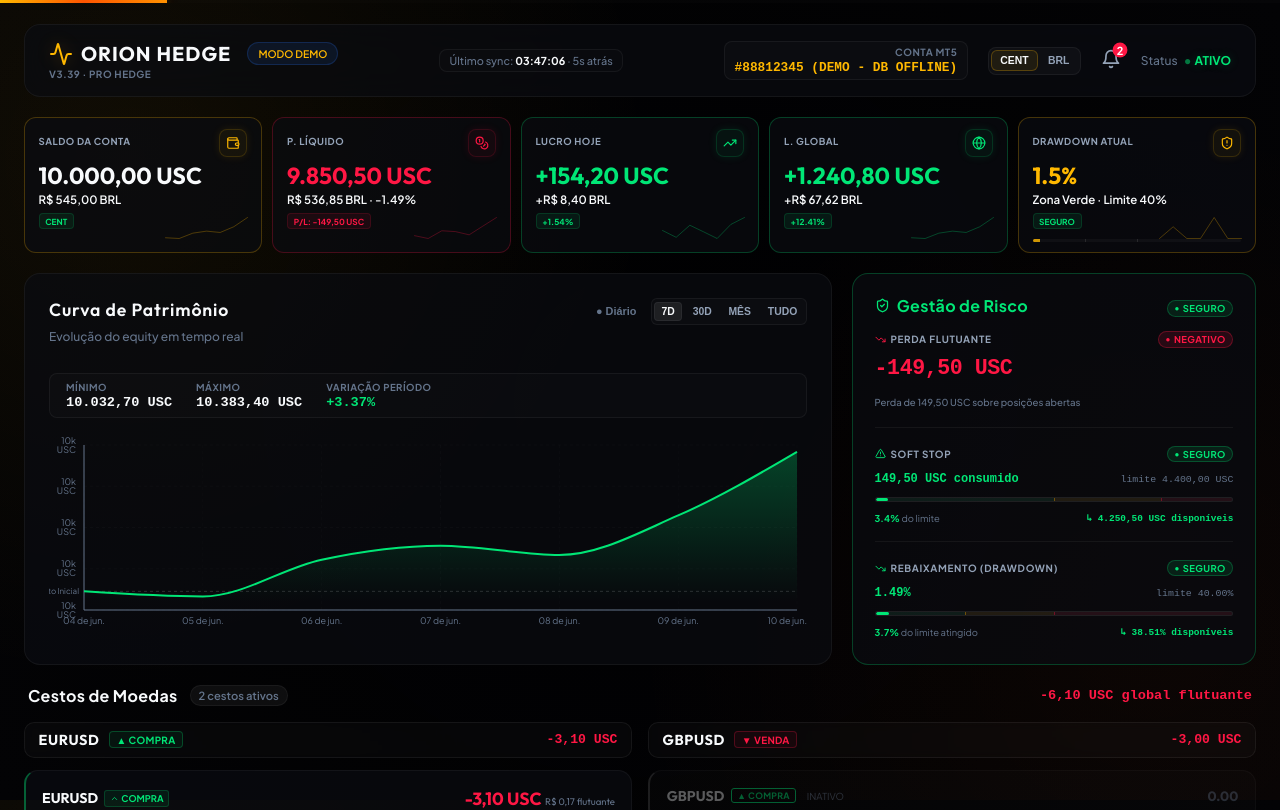
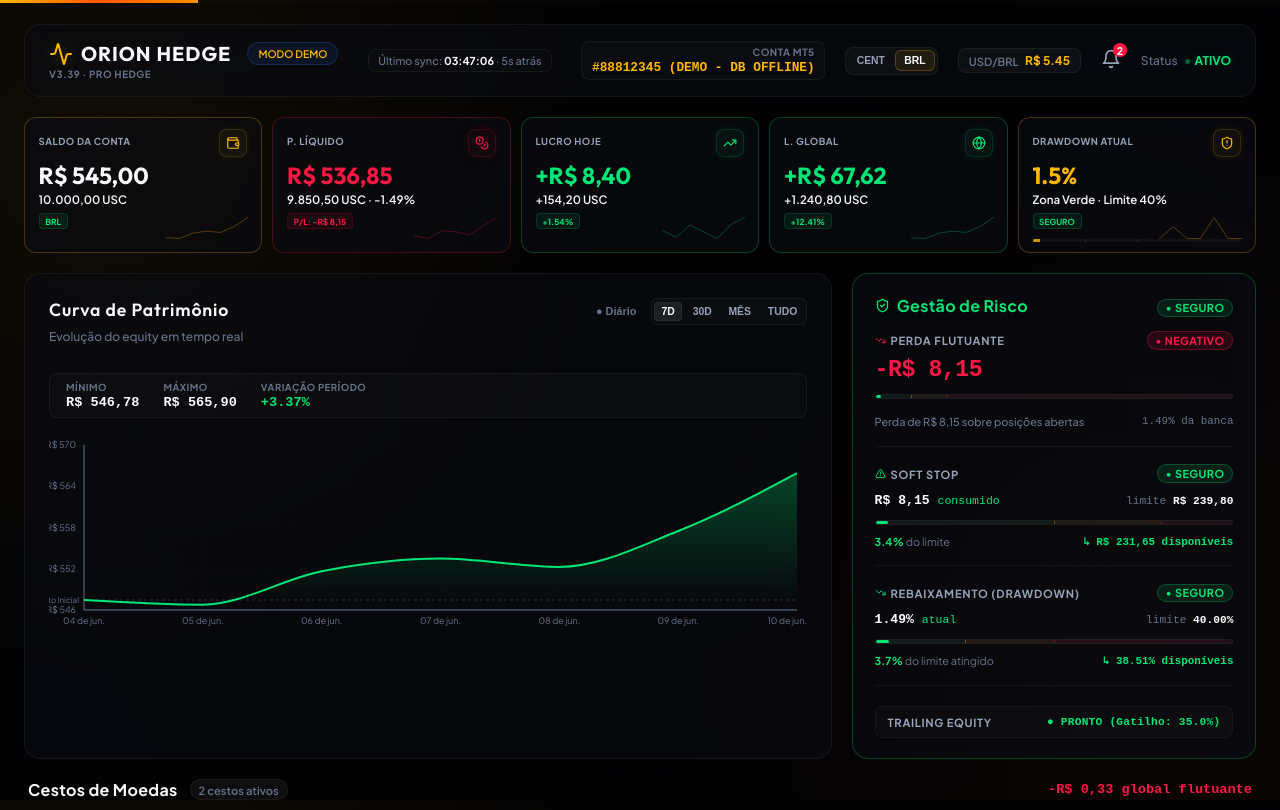
Before and after one commit to tonyrogeness-web/Oriontech, a Next.js app: page / in a window 1280 px wide. Shown: the top 810 px of the page. Built offline with nearby package versions, Linux system fonts and the light colour scheme; no server answers; the database is empty.

Commit message:
feat: phase 8 - trailing equity panel, floating loss bar vs balance, white contrasts, default BRL, font scaling

```diff
--- a/src/app/api/dashboard/data/route.ts
+++ b/src/app/api/dashboard/data/route.ts
@@ -18,6 +18,10 @@
     newsActive: false,
     newsFrozen: false,
     newsName: "",
+    trailingActive: false,
+    trailingPeak: 0.0,
+    ddReached10: false,
+    ddReached20: false,
   };
 
   const mockTrades = [
--- a/src/app/api/mt5/update/route.ts
+++ b/src/app/api/mt5/update/route.ts
@@ -27,6 +27,10 @@
       newsActive = false,
       newsFrozen = false,
       newsName = "",
+      trailingActive = false,
+      trailingPeak = 0,
+      ddReached10 = false,
+      ddReached20 = false,
     } = payload;
 
     // 1. Verify token
@@ -105,6 +109,10 @@
         newsActive: Boolean(newsActive),
         newsFrozen: Boolean(newsFrozen),
         newsName: String(newsName || ""),
+        trailingActive: Boolean(trailingActive),
+        trailingPeak: parseFloat(trailingPeak || 0),
+        ddReached10: Boolean(ddReached10),
+        ddReached20: Boolean(ddReached20),
       },
       create: {
         account: String(account),
@@ -118,6 +126,10 @@
         newsActive: Boolean(newsActive),
         newsFrozen: Boolean(newsFrozen),
         newsName: String(newsName || ""),
+        trailingActive: Boolean(trailingActive),
+        trailingPeak: parseFloat(trailingPeak || 0),
+        ddReached10: Boolean(ddReached10),
+        ddReached20: Boolean(ddReached20),
       },
     });
 
--- a/src/app/page.tsx
+++ b/src/app/page.tsx
@@ -16,7 +16,7 @@
   const [error, setError] = useState<string | null>(null);
   const [refreshTrigger, setRefreshTrigger] = useState(0);
   const [brlRate, setBrlRate] = useState(5.45);
-  const [currencyMode, setCurrencyMode] = useState<"CENT" | "BRL">("CENT");
+  const [currencyMode, setCurrencyMode] = useState<"CENT" | "BRL">("BRL");
 
   // Visual polling timer state
   const [syncProgress, setSyncProgress] = useState(0);
@@ -299,6 +299,10 @@
             currencyMode={currencyMode}
             brlRate={brlRate}
             history={history}
+            trailingActive={activeAccount.trailingActive}
+            trailingPeak={activeAccount.trailingPeak}
+            ddReached10={activeAccount.ddReached10}
+            ddReached20={activeAccount.ddReached20}
           />
 
 
--- a/src/components/RiskManagement.tsx
+++ b/src/components/RiskManagement.tsx
@@ -19,6 +19,10 @@
   currencyMode?: "CENT" | "BRL";
   brlRate?: number;
   history?: PerformancePoint[];
+  trailingActive?: boolean;
+  trailingPeak?: number;
+  ddReached10?: boolean;
+  ddReached20?: boolean;
 }
 
 /* ── Mini Sparkline SVG ─────────────────────────────────────────── */
@@ -91,11 +95,11 @@
       display: "inline-flex", alignItems: "center", gap: "0.2rem",
       background: bgMap[label] ?? "rgba(255,255,255,0.07)",
       border: `1px solid ${bdMap[label] ?? "rgba(255,255,255,0.12)"}`,
-      color, fontSize: "0.59rem", fontWeight: 800,
-      padding: "0.08rem 0.42rem", borderRadius: "20px",
+      color, fontSize: "0.68rem", fontWeight: 800,
+      padding: "0.1rem 0.5rem", borderRadius: "20px",
       letterSpacing: "0.04em", textTransform: "uppercase", whiteSpace: "nowrap", flexShrink: 0,
     }}>
-      <span style={{ fontSize: "0.5rem" }}>●</span> {label}
+      <span style={{ fontSize: "0.55rem" }}>●</span> {label}
     </span>
   );
 }
@@ -115,6 +119,10 @@
   currencyMode = "CENT",
   brlRate = 5.45,
   history = [],
+  trailingActive = false,
+  trailingPeak = 0,
+  ddReached10 = false,
+  ddReached20 = false,
 }: RiskManagementProps) {
 
   /* ── Formatter ────────────────────────────────────────────────── */
@@ -139,10 +147,15 @@
   const plIcon       = plIsPositive ? TrendingUp : TrendingDown;
   const PlIcon       = plIcon;
 
+  const plLoss       = Math.max(0, -floatingPl);
+  // Floating loss percentage relative to total balance
+  const plBalancePct = (floatingPl < 0 && balance > 0) ? clamp(plLoss, balance) : 0;
+  // Dynamic color for the floating loss bar based on the drawdown level (10% Amber, 20% Red)
+  const plBarColor   = plBalancePct >= 20 ? "var(--neon-red)" : plBalancePct >= 10 ? "var(--neon-gold)" : "var(--neon-green)";
+
   /* ═══════════════════════════════════════════════════════════════
      2. SOFT STOP — % do limite consumido
   ═══════════════════════════════════════════════════════════════ */
-  const plLoss       = Math.max(0, -floatingPl);
   const ssBarPct     = floatingPl < 0 ? clamp(plLoss, softStopLimit) : 0;
   const ssColor      = ssBarPct >= 80 ? "var(--neon-red)" : ssBarPct >= 50 ? "var(--neon-gold)" : "var(--neon-green)";
   const ssStatus     = ssBarPct >= 80 ? "CRÍTICO" : ssBarPct >= 50 ? "ALERTA" : "SEGURO";
@@ -155,6 +168,15 @@
   const ddColor      = maxDrawdown >= 20 ? "var(--neon-red)" : maxDrawdown >= 10 ? "var(--neon-gold)" : "var(--neon-green)";
   const ddStatus     = maxDrawdown >= 20 ? "CRÍTICO" : maxDrawdown >= 10 ? "ALERTA" : "SEGURO";
   const ddHeadroom   = Math.max(0, 40 - maxDrawdown);
+
+  /* ═══════════════════════════════════════════════════════════════
+     4. TRAILING EQUITY
+  ═══════════════════════════════════════════════════════════════ */
+  const targetPct = ddReached20 ? 15.0 : (ddReached10 ? 25.0 : 35.0);
+  const trailingColor = ddReached20 ? "var(--neon-red)" : (ddReached10 ? "var(--neon-gold)" : "var(--neon-green)");
+  const trailingStatusText = trailingActive
+    ? `ATIVO (Peak: ${trailingPeak.toFixed(1)}% | Fecha: ${(trailingPeak - 5.0).toFixed(1)}%)`
+    : `PRONTO (Gatilho: ${targetPct.toFixed(1)}%)`;
 
   /* ── Worst state → card border ───────────────────────────────── */
   const isCritical = ssStatus === "CRÍTICO" || ddStatus === "CRÍTICO";
@@ -193,14 +215,14 @@
       <div className={styles.riskItemList}>
 
         {/* ═══════════════════════════════════════════════════════
-            SEÇÃO 1 — PERDA FLUTUANTE (valor, não barra)
+            SEÇÃO 1 — PERDA FLUTUANTE
         ═══════════════════════════════════════════════════════ */}
-        <div className={styles.riskItem} style={{ position: "relative", minHeight: 60 }}>
+        <div className={styles.riskItem} style={{ position: "relative", minHeight: 65 }}>
           {/* Label row */}
           <div className={styles.riskHeaderRow}>
             <div style={{ display: "flex", alignItems: "center", gap: "0.3rem" }}>
               <PlIcon size={11} style={{ color: plColor }} />
-              <span className={styles.riskSectionLabel}>PERDA FLUTUANTE</span>
+              <span className={styles.riskSectionLabel} style={{ fontSize: "0.70rem" }}>PERDA FLUTUANTE</span>
             </div>
             <Pill label={plStatus} color={plColor} />
           </div>
@@ -208,19 +230,27 @@
           {/* Big value */}
           <div style={{ marginTop: "0.3rem" }}>
             <span style={{
-              fontSize: "1.35rem", fontWeight: 800, color: plColor,
+              fontSize: "1.45rem", fontWeight: 800, color: plColor,
               fontFamily: "monospace", letterSpacing: "-0.02em", lineHeight: 1,
             }}>
               {fmt(floatingPl, true)}
             </span>
           </div>
 
+          {/* Progress bar in relation to total balance */}
+          <div style={{ margin: "0.45rem 0" }}>
+            <ZonedBar fillPct={plBalancePct} fillColor={plBarColor} zone1={10} zone2={20} />
+          </div>
+
           {/* Sub info */}
-          <div style={{ marginTop: "0.25rem" }}>
-            <span style={{ fontSize: "0.6rem", color: "var(--text-muted)", fontWeight: 500 }}>
+          <div style={{ display: "flex", justifyContent: "space-between", marginTop: "0.25rem" }}>
+            <span style={{ fontSize: "0.68rem", color: "var(--text-muted)", fontWeight: 500 }}>
               {plIsPositive
                 ? "✓ Sem perda flutuante no momento"
                 : `Perda de ${fmt(plLoss)} sobre posições abertas`}
+            </span>
+            <span style={{ fontSize: "0.68rem", color: "var(--text-muted)", fontFamily: "monospace" }}>
+              {plBalancePct.toFixed(2)}% da banca
             </span>
           </div>
 
@@ -233,23 +263,23 @@
         {/* ═══════════════════════════════════════════════════════
             SEÇÃO 2 — SOFT STOP
         ═══════════════════════════════════════════════════════ */}
-        <div className={styles.riskItem} style={{ position: "relative", minHeight: 60 }}>
+        <div className={styles.riskItem} style={{ position: "relative", minHeight: 65 }}>
           {/* Label row */}
           <div className={styles.riskHeaderRow}>
             <div style={{ display: "flex", alignItems: "center", gap: "0.3rem" }}>
               <AlertTriangle size={11} style={{ color: ssColor }} />
-              <span className={styles.riskSectionLabel}>SOFT STOP</span>
+              <span className={styles.riskSectionLabel} style={{ fontSize: "0.70rem" }}>SOFT STOP</span>
             </div>
             <Pill label={ssStatus} color={ssColor} />
           </div>
 
-          {/* Values */}
-          <div style={{ display: "flex", justifyContent: "space-between", alignItems: "baseline", margin: "0.3rem 0 0.4rem" }}>
-            <span style={{ fontSize: "0.75rem", fontWeight: 700, color: ssColor, fontFamily: "monospace" }}>
-              {fmt(plLoss)} consumido
+          {/* Values (White numbers contrast) */}
+          <div style={{ display: "flex", justifyContent: "space-between", alignItems: "baseline", margin: "0.35rem 0 0.45rem" }}>
+            <span style={{ fontSize: "0.82rem", fontWeight: 700, color: "#ffffff", fontFamily: "monospace" }}>
+              {fmt(plLoss)} <span style={{ color: ssColor, fontSize: "0.72rem", fontWeight: 500 }}>consumido</span>
             </span>
-            <span style={{ fontSize: "0.62rem", color: "var(--text-muted)", fontFamily: "monospace" }}>
-              limite {fmt(softStopLimit)}
+            <span style={{ fontSize: "0.70rem", color: "var(--text-muted)", fontFamily: "monospace" }}>
+              limite <span style={{ color: "#ffffff", fontWeight: 600 }}>{fmt(softStopLimit)}</span>
             </span>
           </div>
 
@@ -258,10 +288,10 @@
 
           {/* Footer */}
           <div style={{ display: "flex", justifyContent: "space-between", marginTop: "0.3rem" }}>
-            <span style={{ fontSize: "0.59rem", color: "var(--text-muted)" }}>
+            <span style={{ fontSize: "0.68rem", color: "var(--text-muted)" }}>
               <strong style={{ color: ssColor }}>{ssBarPct.toFixed(1)}%</strong> do limite
             </span>
-            <span style={{ fontSize: "0.59rem", color: "var(--neon-green)", fontWeight: 700, fontFamily: "monospace" }}>
+            <span style={{ fontSize: "0.68rem", color: "var(--neon-green)", fontWeight: 700, fontFamily: "monospace" }}>
               ↳ {fmt(ssHeadroom)} disponíveis
             </span>
           </div>
@@ -275,35 +305,35 @@
         {/* ═══════════════════════════════════════════════════════
             SEÇÃO 3 — REBAIXAMENTO (DRAWDOWN)
         ═══════════════════════════════════════════════════════ */}
-        <div className={styles.riskItem} style={{ position: "relative", minHeight: 60 }}>
+        <div className={styles.riskItem} style={{ position: "relative", minHeight: 65 }}>
           {/* Label row */}
           <div className={styles.riskHeaderRow}>
             <div style={{ display: "flex", alignItems: "center", gap: "0.3rem" }}>
               <TrendingDown size={11} style={{ color: ddColor }} />
-              <span className={styles.riskSectionLabel}>REBAIXAMENTO (DRAWDOWN)</span>
+              <span className={styles.riskSectionLabel} style={{ fontSize: "0.70rem" }}>REBAIXAMENTO (DRAWDOWN)</span>
             </div>
             <Pill label={ddStatus} color={ddColor} />
           </div>
 
-          {/* Values */}
-          <div style={{ display: "flex", justifyContent: "space-between", alignItems: "baseline", margin: "0.3rem 0 0.4rem" }}>
-            <span style={{ fontSize: "0.75rem", fontWeight: 700, color: ddColor, fontFamily: "monospace" }}>
-              {maxDrawdown.toFixed(2)}%
+          {/* Values (White numbers contrast) */}
+          <div style={{ display: "flex", justifyContent: "space-between", alignItems: "baseline", margin: "0.35rem 0 0.45rem" }}>
+            <span style={{ fontSize: "0.82rem", fontWeight: 700, color: "#ffffff", fontFamily: "monospace" }}>
+              {maxDrawdown.toFixed(2)}% <span style={{ color: ddColor, fontSize: "0.72rem", fontWeight: 500 }}>atual</span>
             </span>
-            <span style={{ fontSize: "0.62rem", color: "var(--text-muted)", fontFamily: "monospace" }}>
-              limite 40.00%
+            <span style={{ fontSize: "0.70rem", color: "var(--text-muted)", fontFamily: "monospace" }}>
+              limite <span style={{ color: "#ffffff", fontWeight: 600 }}>40.00%</span>
             </span>
           </div>
 
-          {/* Zoned bar: 10%→25% do trilho, 20%→50% do trilho */}
+          {/* Zoned bar */}
           <ZonedBar fillPct={ddBarPct} fillColor={ddColor} zone1={25} zone2={50} />
 
           {/* Footer */}
           <div style={{ display: "flex", justifyContent: "space-between", marginTop: "0.3rem" }}>
-            <span style={{ fontSize: "0.59rem", color: "var(--text-muted)" }}>
+            <span style={{ fontSize: "0.68rem", color: "var(--text-muted)" }}>
               <strong style={{ color: ddColor }}>{ddBarPct.toFixed(1)}%</strong> do limite atingido
             </span>
-            <span style={{ fontSize: "0.59rem", color: "var(--neon-green)", fontWeight: 700, fontFamily: "monospace" }}>
+            <span style={{ fontSize: "0.68rem", color: "var(--neon-green)", fontWeight: 700, fontFamily: "monospace" }}>
               ↳ {ddHeadroom.toFixed(2)}% disponíveis
             </span>
           </div>
@@ -312,6 +342,29 @@
           <RiskSparkline data={sparkBal} color={ddColor} />
         </div>
 
+        {/* ═══════════════════════════════════════════════════════
+            SEÇÃO 4 — TRAILING EQUITY PANEL
+        ═══════════════════════════════════════════════════════ */}
+        <Divider />
+
+        <div style={{
+          display: "flex",
+          justifyContent: "space-between",
+          alignItems: "center",
+          marginTop: "0.2rem",
+          padding: "0.5rem 0.75rem",
+          borderRadius: "8px",
+          background: "rgba(255,255,255,0.015)",
+          border: "1px solid rgba(255,255,255,0.045)",
+        }}>
+          <span style={{ fontSize: "0.70rem", fontWeight: 800, color: "var(--text-secondary)", letterSpacing: "0.06em" }}>
+            TRAILING EQUITY
+          </span>
+          <span style={{ fontSize: "0.70rem", fontWeight: 800, color: trailingColor, fontFamily: "monospace", letterSpacing: "0.02em" }}>
+            ● {trailingStatusText}
+          </span>
+        </div>
+
       </div>
     </div>
   );
--- a/src/components/components.module.css
+++ b/src/components/components.module.css
@@ -1123,7 +1123,7 @@
 
 .riskSectionLabel {
   color: var(--text-secondary);
-  font-size: 0.62rem;
+  font-size: 0.70rem;
   font-weight: 800;
   letter-spacing: 0.07em;
   text-transform: uppercase;
```
Also changed, not shown: 1 other file (tests, documents, lock files or other folders).
